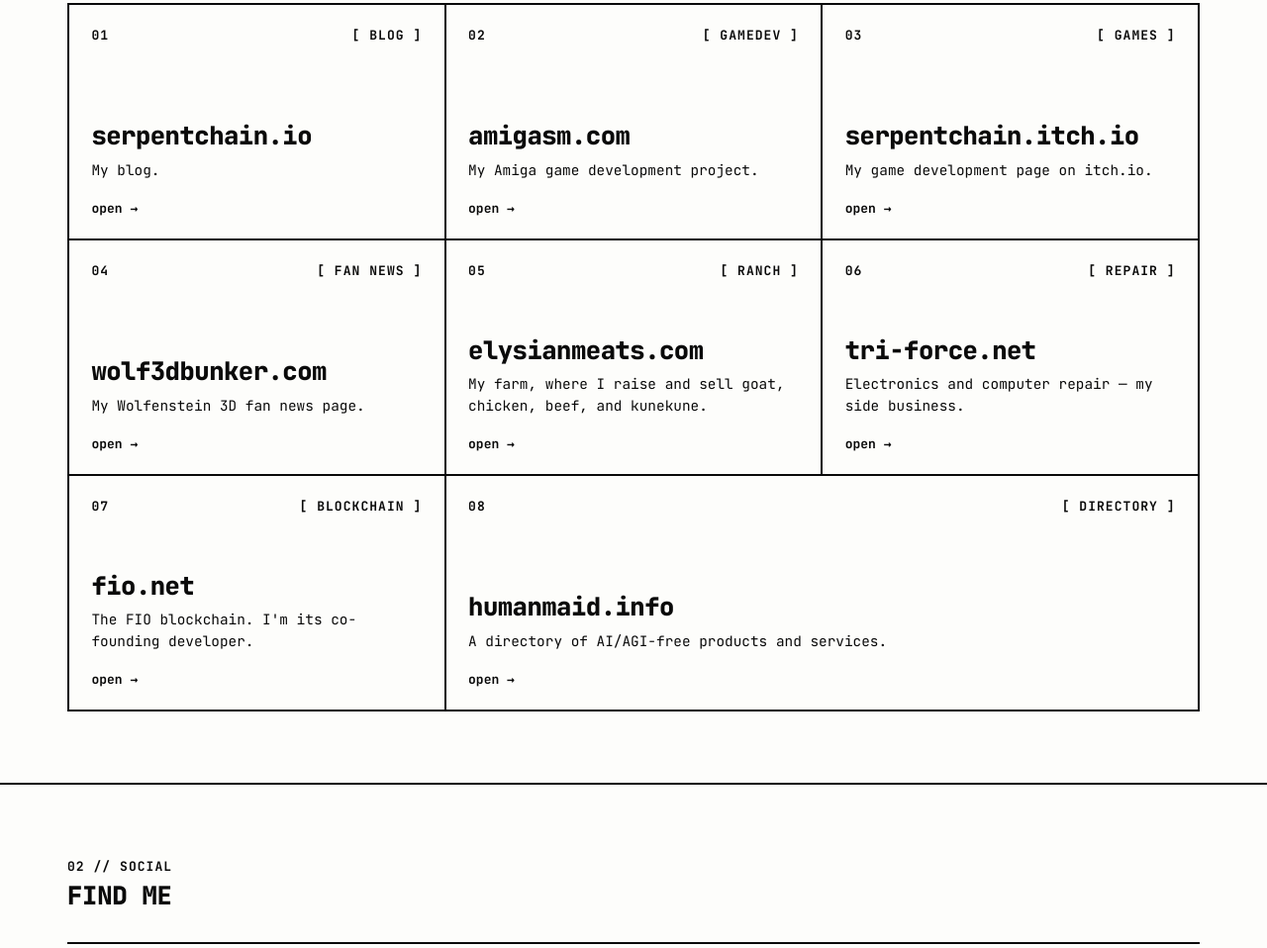
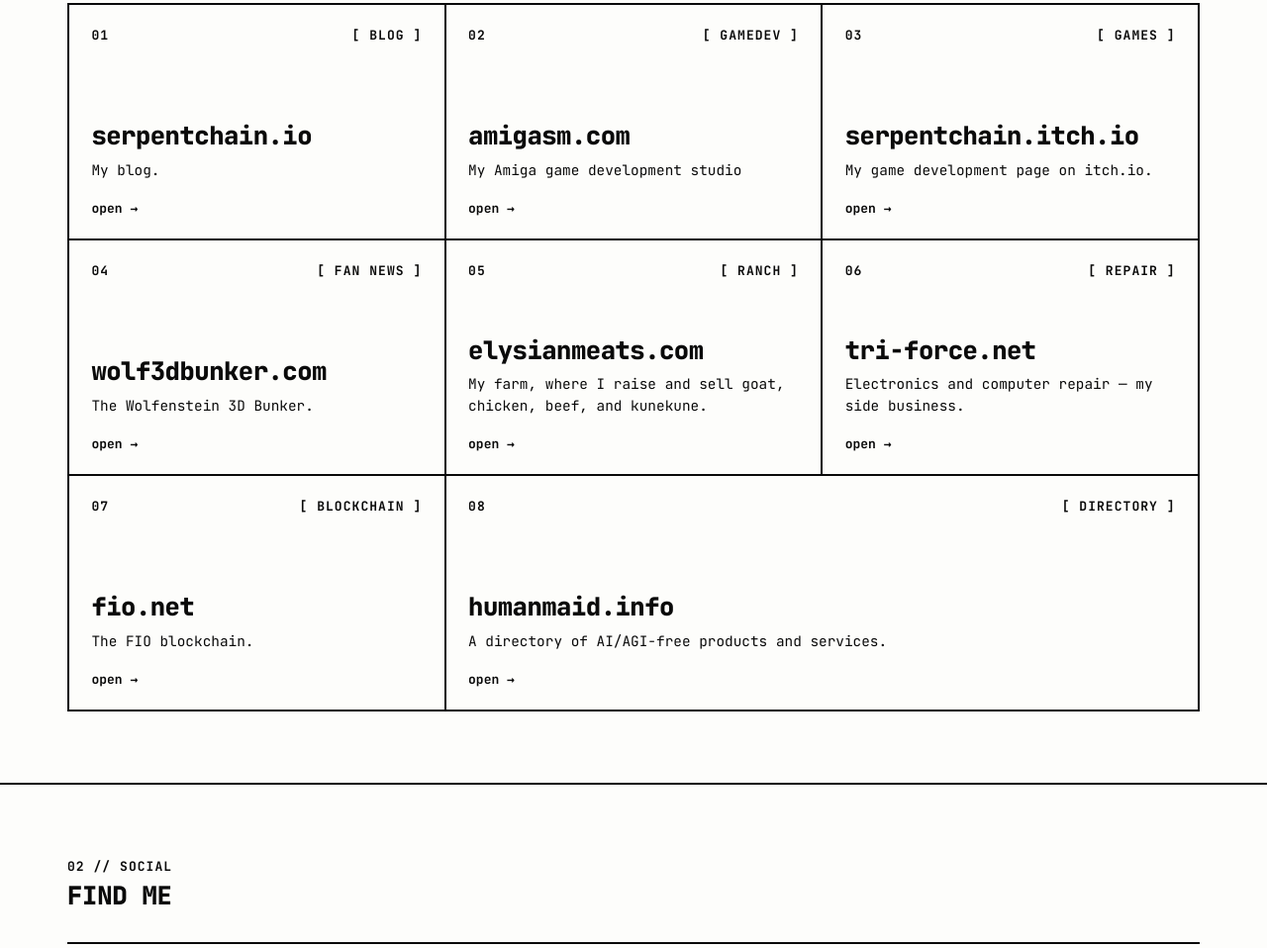
Before and after one commit to BlockTome-Ltd/adam.androulidakis.net, a plain HTML site: page index.html in a window 1280 px wide. Shown: the part 762-1720 px from the top of the page at 99% size. Drawn offline with Linux system fonts and the light colour scheme.

Commit message:
Update index.html

```diff
--- a/index.html
+++ b/index.html
@@ -83,7 +83,7 @@
             <a class="gate" href="https://amigasm.com" target="_blank" rel="noopener">
               <span class="gate__top"><span>02</span><span>[ gamedev ]</span></span>
               <span class="gate__host">amigasm.com</span>
-              <span class="gate__desc">My Amiga game development project.</span>
+              <span class="gate__desc">My Amiga game development studio</span>
               <span class="gate__go">open</span>
             </a>
           </li>
@@ -99,7 +99,7 @@
             <a class="gate" href="https://wolf3dbunker.com" target="_blank" rel="noopener">
               <span class="gate__top"><span>04</span><span>[ fan news ]</span></span>
               <span class="gate__host">wolf3dbunker.com</span>
-              <span class="gate__desc">My Wolfenstein 3D fan news page.</span>
+              <span class="gate__desc">The Wolfenstein 3D Bunker.</span>
               <span class="gate__go">open</span>
             </a>
           </li>
@@ -123,7 +123,7 @@
             <a class="gate" href="https://fio.net" target="_blank" rel="noopener">
               <span class="gate__top"><span>07</span><span>[ blockchain ]</span></span>
               <span class="gate__host">fio.net</span>
-              <span class="gate__desc">The FIO blockchain. I'm its co-founding developer.</span>
+              <span class="gate__desc">The FIO blockchain.</span>
               <span class="gate__go">open</span>
             </a>
           </li>
```
